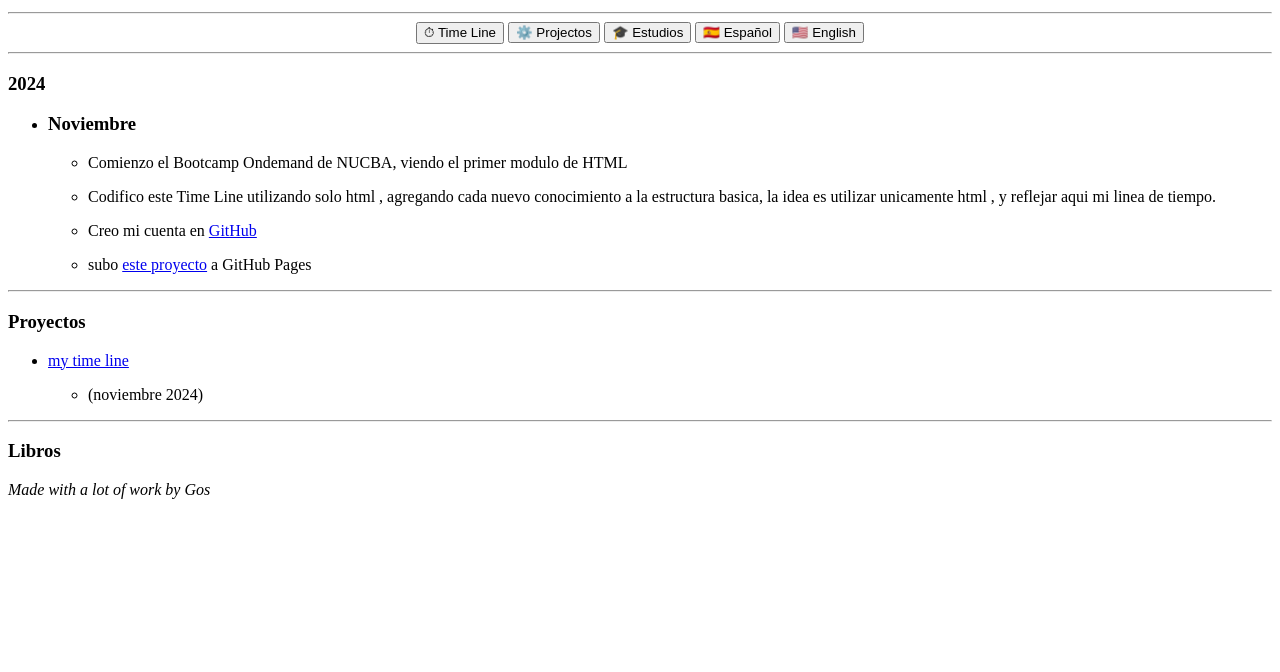
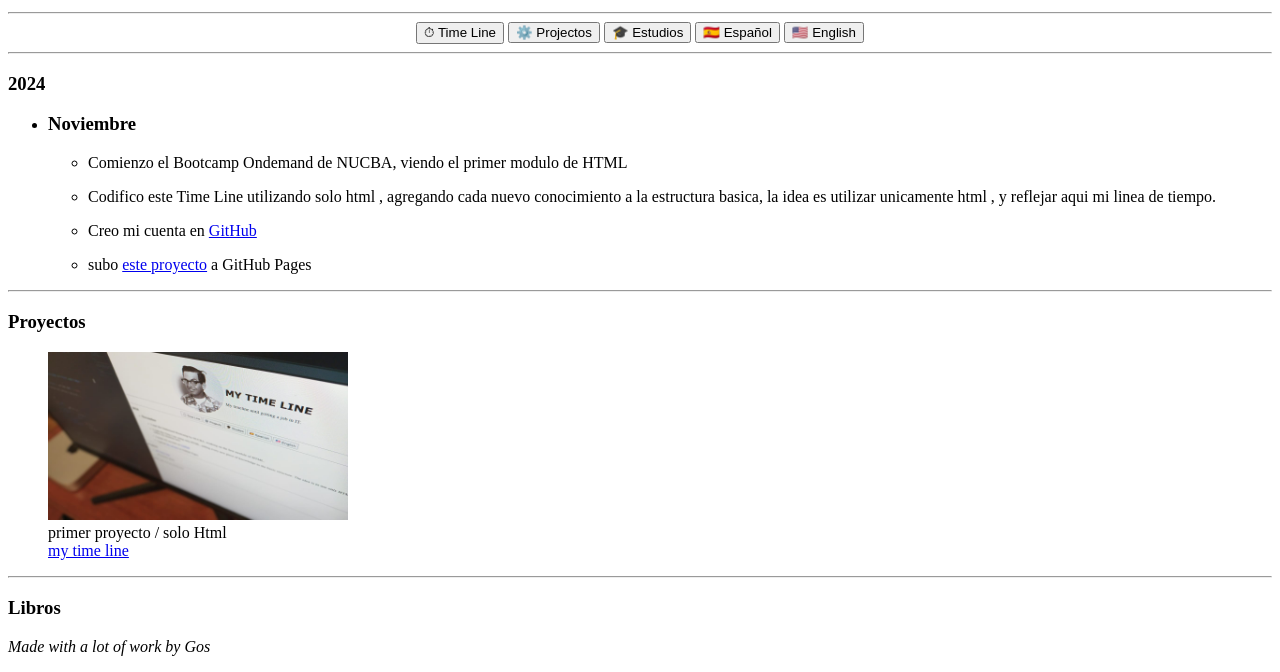
Before and after one commit to goscodes/mytimeline, a plain HTML site: page index.html in a window 1280 px wide. Shown: the part 214-886 px from the top of the page. Before the commit the page ends 800 px from the top, so only its background shows below. Drawn offline with Linux system fonts and the light colour scheme.

Commit message:
proyectos

```diff
--- a/index.html
+++ b/index.html
@@ -72,13 +72,12 @@
       <hr>
       <section>
         <h3 id="proyectos">Proyectos</h3>
-       <ul>
-        <li>
-            <a href="https://goscodes.github.io/mytimeline/" target="_blank">my time line</a>
-            <ul>           <li> <p>(noviembre 2024)</p></li>
-            </ul>
-        </li>
-       </ul>
+        <figure>
+          <img src="./img/timeline.jpeg" alt="" width="300px">
+
+          <figcaption>primer proyecto / solo Html </figcaption>
+          <a href="https://goscodes.github.io/mytimeline/" target="_blank">my time line</a>
+        </figure>
 
       </section>
       <hr>
```
Also changed, not shown: english.html (+9 -6 lines), img/timeline.jpeg (added).
